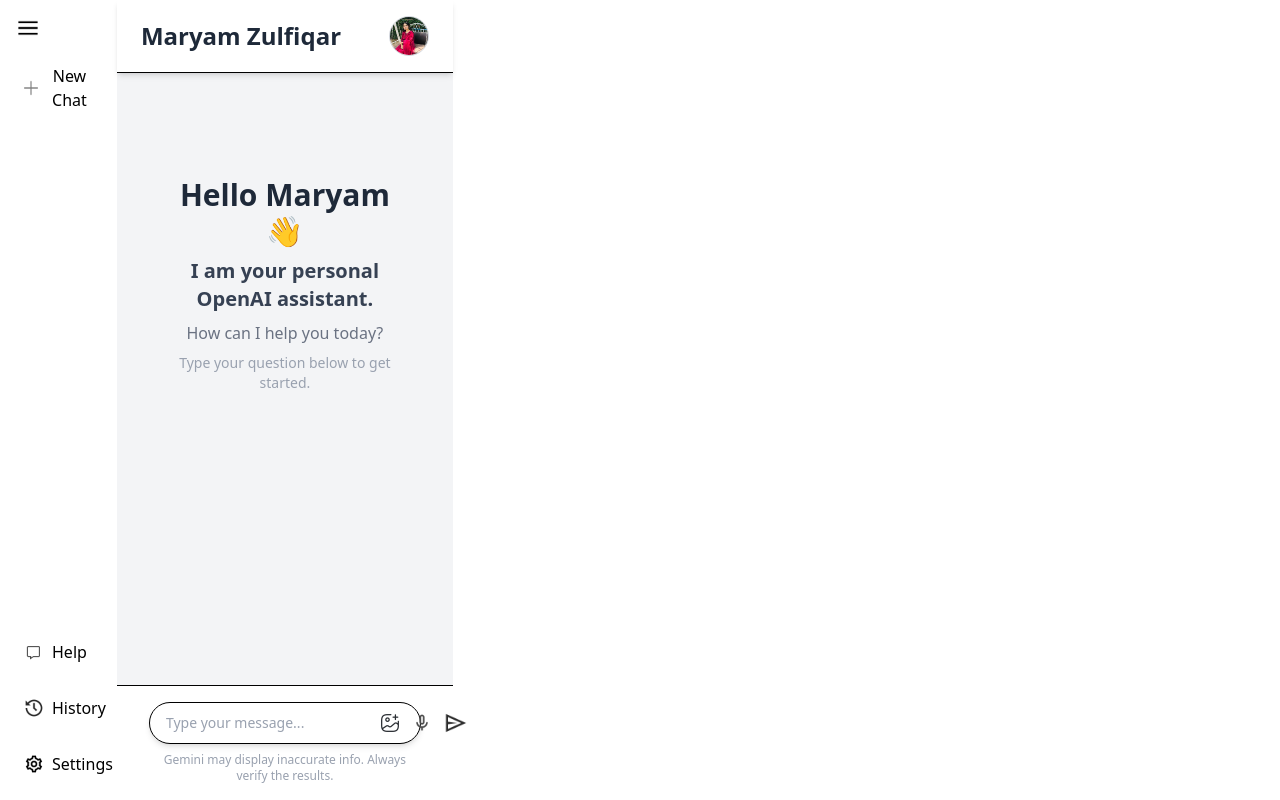
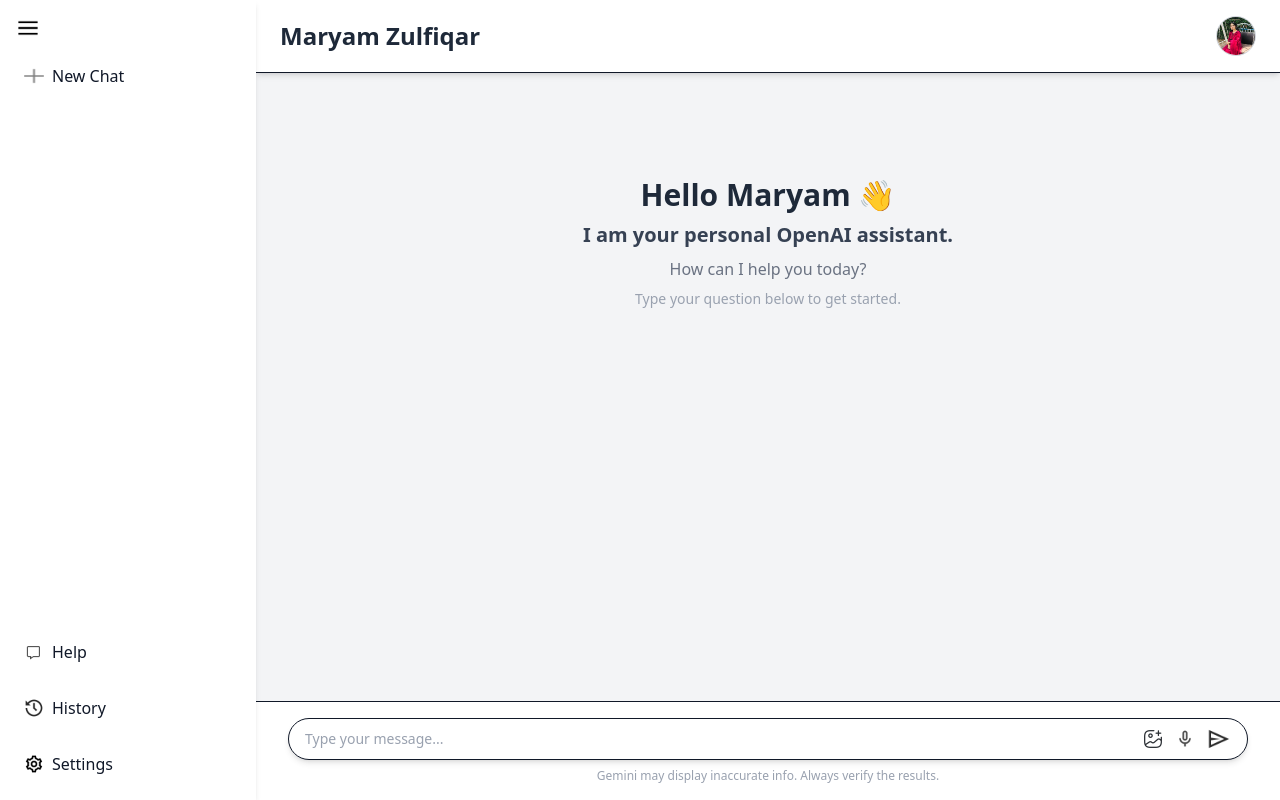
Before and after one commit to rajatayyabnawaz/OpenAi-Project, a React (Vite) app: page / in a window 1280 px wide. Built offline with nearby package versions, Linux system fonts and the light colour scheme.

Commit message:
Update App.jsx

```diff
--- a/src/App.jsx
+++ b/src/App.jsx
@@ -13,23 +13,22 @@
     <ContextProvider>
       <DarkModeProvider>
         <Router>
+          <div className="min-h-screen flex bg-white dark:bg-gray-900 text-gray-900 dark:text-white">
+            {/* Sidebar Fixed */}
+            <div className="fixed top-0 left-0 h-screen w-44 bg-white dark:bg-gray-800 shadow-md z-10">
+              <Sidebar />
+            </div>
 
-            <div className="flex fixed top-0 left-0 h-screen w-20 bg-white dark:bg-gray-800 shadow-md z-10">
-              <Sidebar />
-
-
-
-
-            <div >
+            {/* Main Content */}
+            <div className="ml-64 w-full h-screen overflow-y-auto">
               <Routes>
-                <Route path='/' element={<Man/>}/>
+                <Route path="/" element={<Man />} />
                 <Route path="/help" element={<Help />} />
                 <Route path="/history" element={<History />} />
                 <Route path="/settings" element={<Setting />} />
               </Routes>
-              </div>
-              </div>
-
+            </div>
+          </div>
         </Router>
       </DarkModeProvider>
     </ContextProvider>
```
